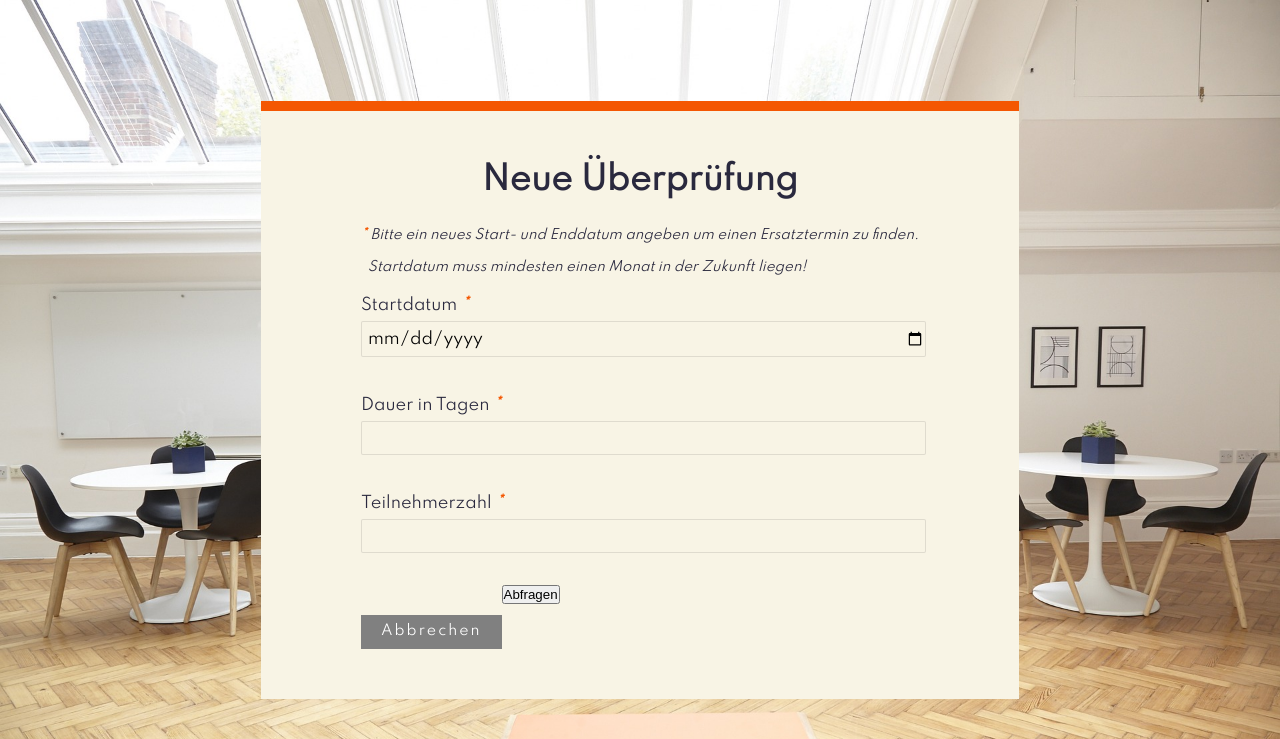
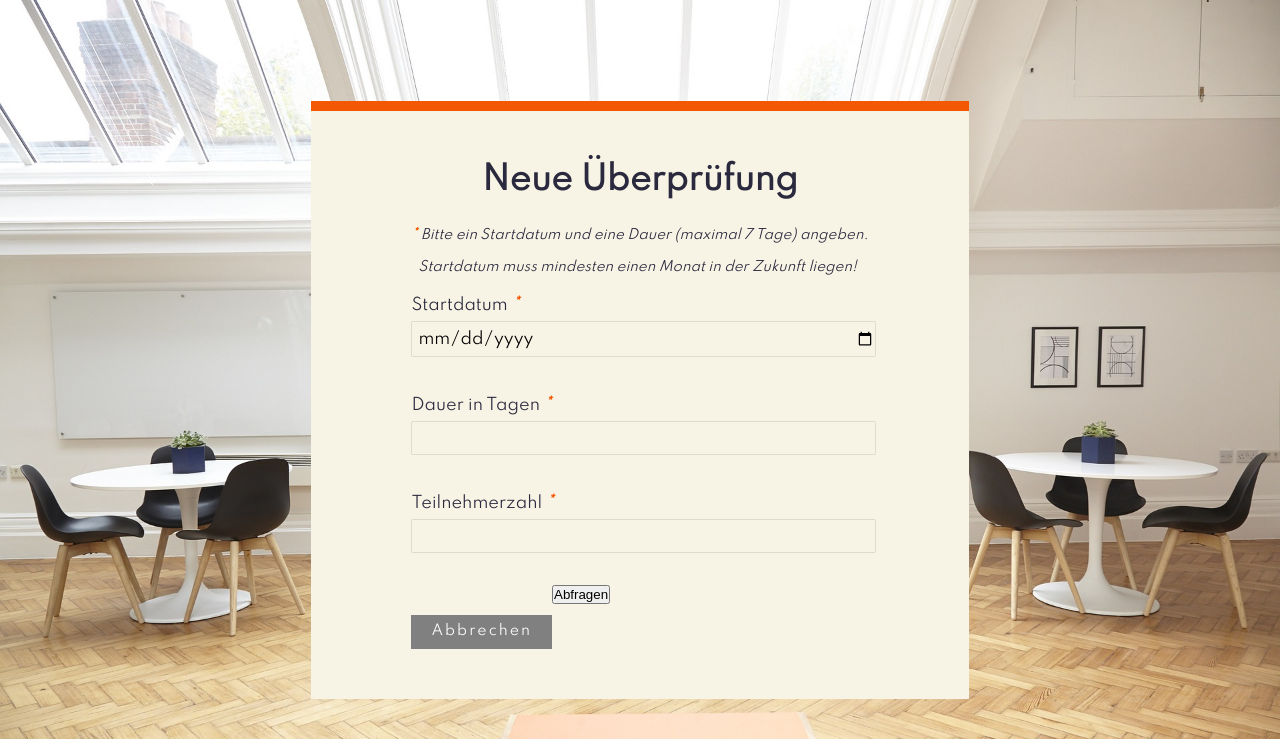
Before and after one commit to TSWE-team9/event_management_system, a PHP site: the page made by UserSeiten/Betreiber_Admin/KapazitätenabfrageV3.php in a window 1280 px wide. Shown: the top 739 px of the page. Run offline with PHP 8.4, Linux system fonts and the light colour scheme.

Commit message:
Kapazitätsformulare überarbeitet

```diff
--- a/UserSeiten/Betreiber_Admin/KapazitätenabfrageV2.php
+++ b/UserSeiten/Betreiber_Admin/KapazitätenabfrageV2.php
@@ -11,7 +11,7 @@
     <h1> Neue Überprüfung</h1>
     <!-- Fomular  mit Abfrage eines alternativen Start- und Enddatums um freie Kapazitäten zu überprüfen-->
     <h3>
-        <em>&#x2a; </em> Bitte ein neues Start- und Enddatum angeben  um einen Ersatztermin zu finden.<br>
+        <em>&#x2a; </em> Bitte ein neues Startdatum angeben um einen Ersatztermin zu finden.<br>
         &nbsp;&nbsp;Startdatum muss mindesten einen Monat in der Zukunft liegen!
     </h3>
 
--- a/UserSeiten/Betreiber_Admin/KapazitätenabfrageV3.php
+++ b/UserSeiten/Betreiber_Admin/KapazitätenabfrageV3.php
@@ -11,7 +11,7 @@
     <h1> Neue Überprüfung</h1>
     <!-- Fomular  mit Abfrage eines alternativen Start- und Enddatums um freie Kapazitäten zu überprüfen-->
     <h3>
-        <em>&#x2a; </em> Bitte ein neues Start- und Enddatum angeben  um einen Ersatztermin zu finden.<br>
+        <em>&#x2a; </em> Bitte ein Startdatum und eine Dauer (maximal 7 Tage) angeben.<br>
         &nbsp;&nbsp;Startdatum muss mindesten einen Monat in der Zukunft liegen!
     </h3>
 
```
